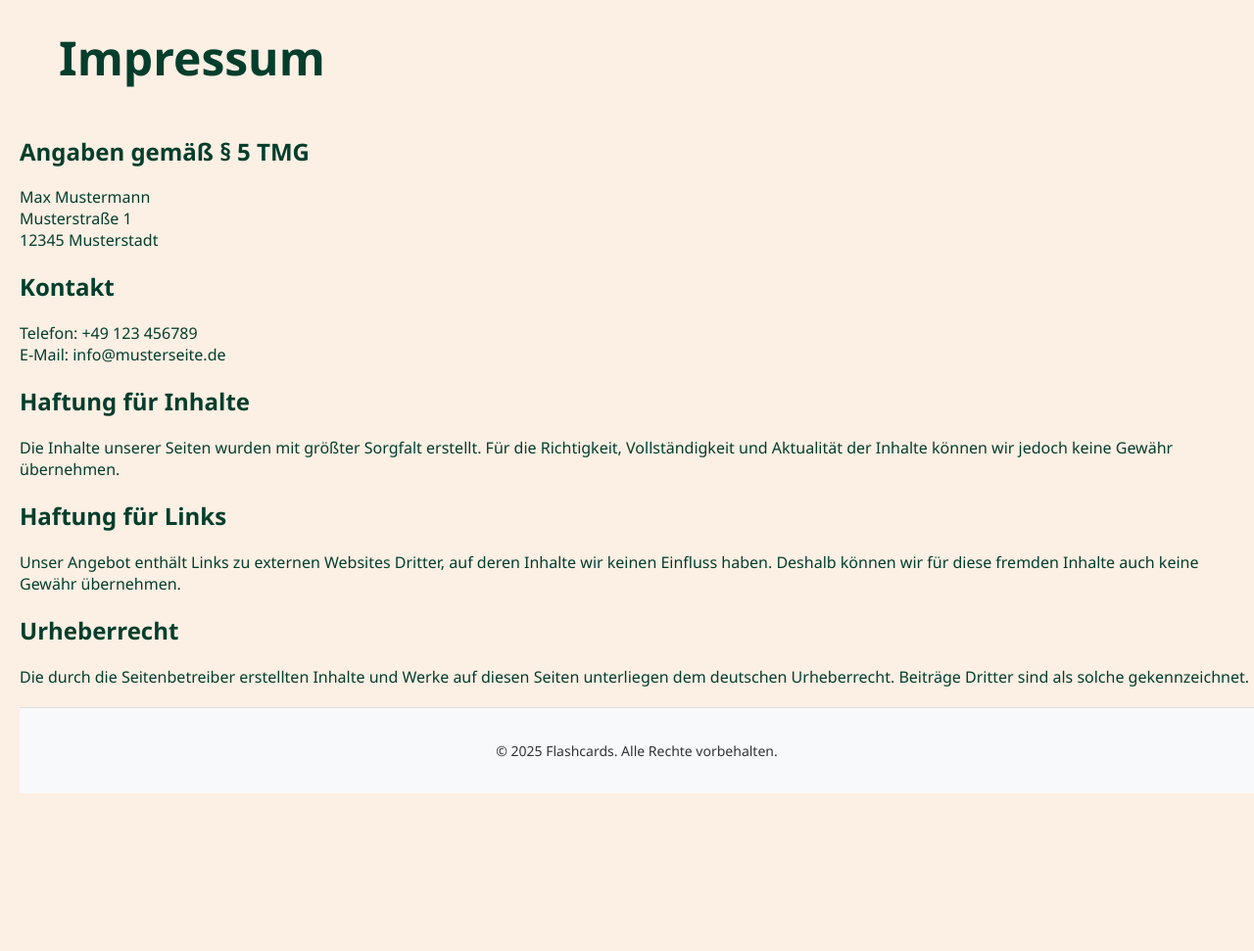
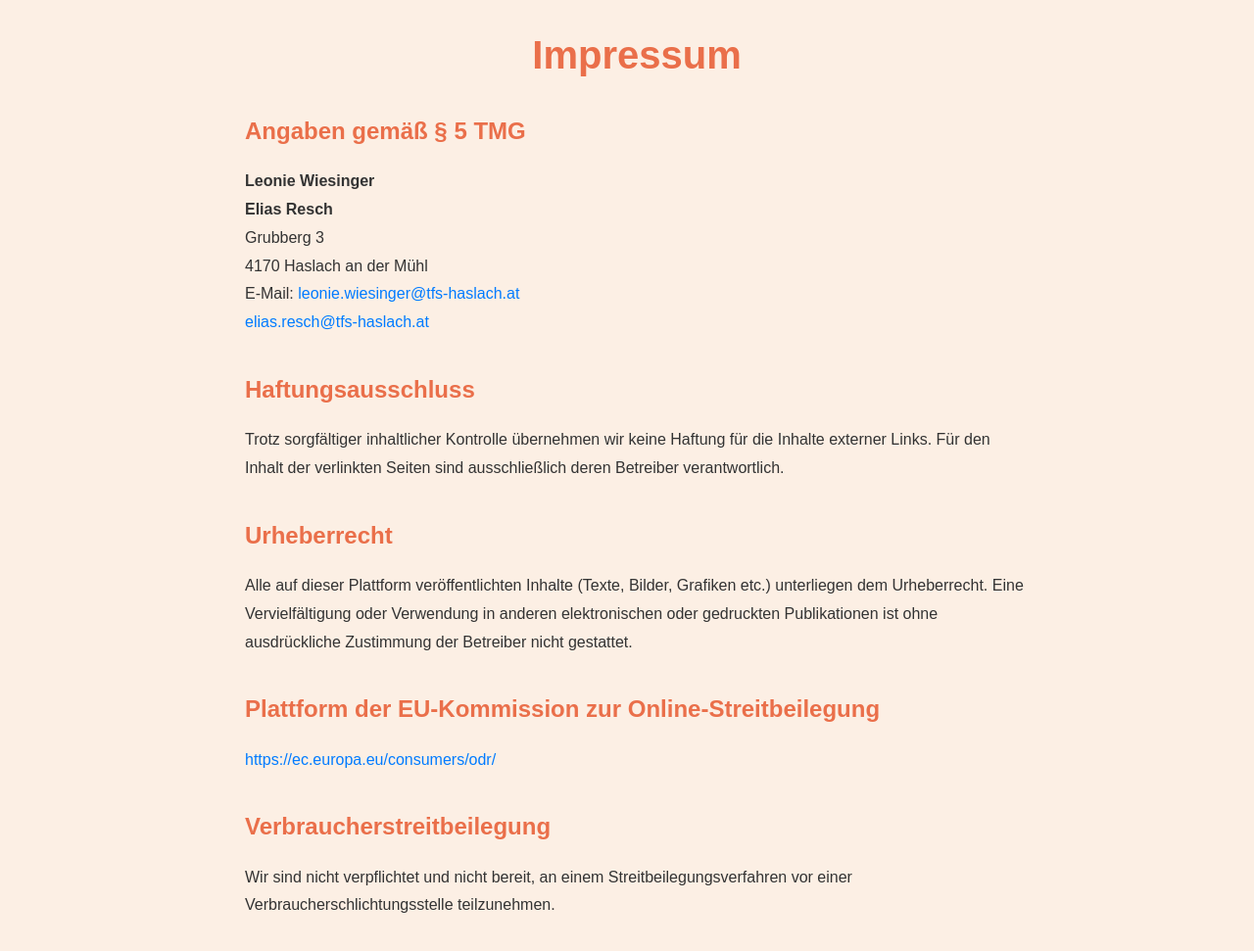
Before and after one commit to EliasResch/Flashcards, a PHP site: page /impressum.html in a window 1280 px wide. Shown: the whole page at 98% size. Before the commit the page ends 810 px from the top, so only its background shows below. Run offline with PHP 8.4, Linux system fonts and the light colour scheme.

Commit message:
impressum

```diff
--- a/impressum.html
+++ b/impressum.html
@@ -6,53 +6,60 @@
     <link rel="stylesheet" href="style.css" />
     <title>Impressum</title>
   </head>
-  <body>
-    <header>
+  <body class="impressum">
     <h1>Impressum</h1>
-    </header>
-    <main>
+
     <section>
       <h2>Angaben gemäß § 5 TMG</h2>
       <p>
-          Max Mustermann<br />
-          Musterstraße 1<br />
-          12345 Musterstadt<br />
+        <strong>Leonie Wiesinger</strong><br />
+        <strong>Elias Resch</strong><br />
+        Grubberg 3<br />
+        4170 Haslach an der Mühl <br />
+        E-Mail:
+        <a href="leonie.wiesinger@tfs-haslach.at"
+          >leonie.wiesinger@tfs-haslach.at</a
+        >
+        <br />
+        <a href="elias.resch@tfs-haslach.at"> elias.resch@tfs-haslach.at</a>
       </p>
     </section>
+
     <section>
-        <h2>Kontakt</h2>
+      <h2>Haftungsausschluss</h2>
       <p>
-          Telefon: +49 123 456789<br />
-          E-Mail: info@musterseite.de<br />
+        Trotz sorgfältiger inhaltlicher Kontrolle übernehmen wir keine Haftung
+        für die Inhalte externer Links. Für den Inhalt der verlinkten Seiten
+        sind ausschließlich deren Betreiber verantwortlich.
       </p>
     </section>
-      <section>
-        <h2>Haftung für Inhalte</h2>
-        <p>
-          Die Inhalte unserer Seiten wurden mit größter Sorgfalt erstellt. Für
-          die Richtigkeit, Vollständigkeit und Aktualität der Inhalte können wir
-          jedoch keine Gewähr übernehmen.
-        </p>
-      </section>
-      <section>
-        <h2>Haftung für Links</h2>
-        <p>
-          Unser Angebot enthält Links zu externen Websites Dritter, auf deren
-          Inhalte wir keinen Einfluss haben. Deshalb können wir für diese
-          fremden Inhalte auch keine Gewähr übernehmen.
-        </p>
-      </section>
+
     <section>
       <h2>Urheberrecht</h2>
       <p>
-          Die durch die Seitenbetreiber erstellten Inhalte und Werke auf diesen
-          Seiten unterliegen dem deutschen Urheberrecht. Beiträge Dritter sind
-          als solche gekennzeichnet.
+        Alle auf dieser Plattform veröffentlichten Inhalte (Texte, Bilder,
+        Grafiken etc.) unterliegen dem Urheberrecht. Eine Vervielfältigung oder
+        Verwendung in anderen elektronischen oder gedruckten Publikationen ist
+        ohne ausdrückliche Zustimmung der Betreiber nicht gestattet.
       </p>
     </section>
-    </main>
-    <footer>
-      <p>&copy; 2025 Flashcards. Alle Rechte vorbehalten.</p>
-    </footer>
+
+    <section>
+      <h2>Plattform der EU-Kommission zur Online-Streitbeilegung</h2>
+      <p>
+        <a href="https://ec.europa.eu/consumers/odr/" target="_blank"
+          >https://ec.europa.eu/consumers/odr/</a
+        >
+      </p>
+    </section>
+
+    <section>
+      <h2>Verbraucherstreitbeilegung</h2>
+      <p>
+        Wir sind nicht verpflichtet und nicht bereit, an einem
+        Streitbeilegungsverfahren vor einer Verbraucherschlichtungsstelle
+        teilzunehmen.
+      </p>
+    </section>
   </body>
 </html>
--- a/style.css
+++ b/style.css
@@ -121,3 +121,41 @@ footer a {
 footer a:hover {
   text-decoration: underline;
 }
+
+/* Impressum Styles */
+body.impressum {
+  font-family: Arial, sans-serif;
+  margin: 2rem auto;
+  max-width: 800px;
+  line-height: 1.8;
+  color: #333;
+}
+
+body.impressum h1,
+body.impressum h2 {
+  color: #ea6f4a;
+  margin-bottom: 1rem;
+}
+
+body.impressum h1 {
+  font-size: 2.5rem;
+  text-align: center;
+}
+
+body.impressum h2 {
+  font-size: 1.5rem;
+  margin-top: 2rem;
+}
+
+body.impressum p {
+  margin: 0.5rem 0;
+}
+
+body.impressum a {
+  color: #007bff;
+  text-decoration: none;
+}
+
+body.impressum a:hover {
+  text-decoration: underline;
+}
```
Lines whose indentation alone changed are shown as unchanged.
